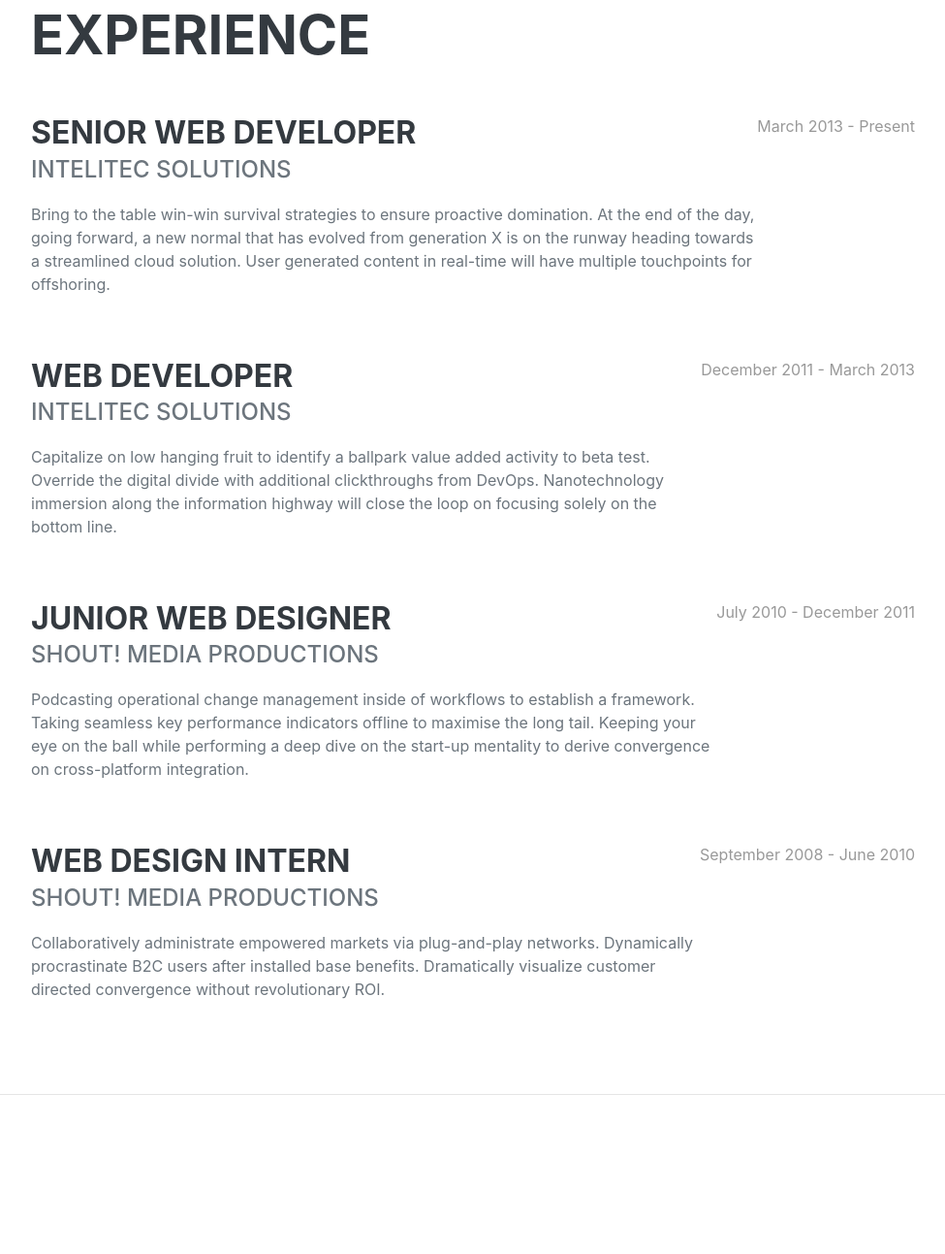
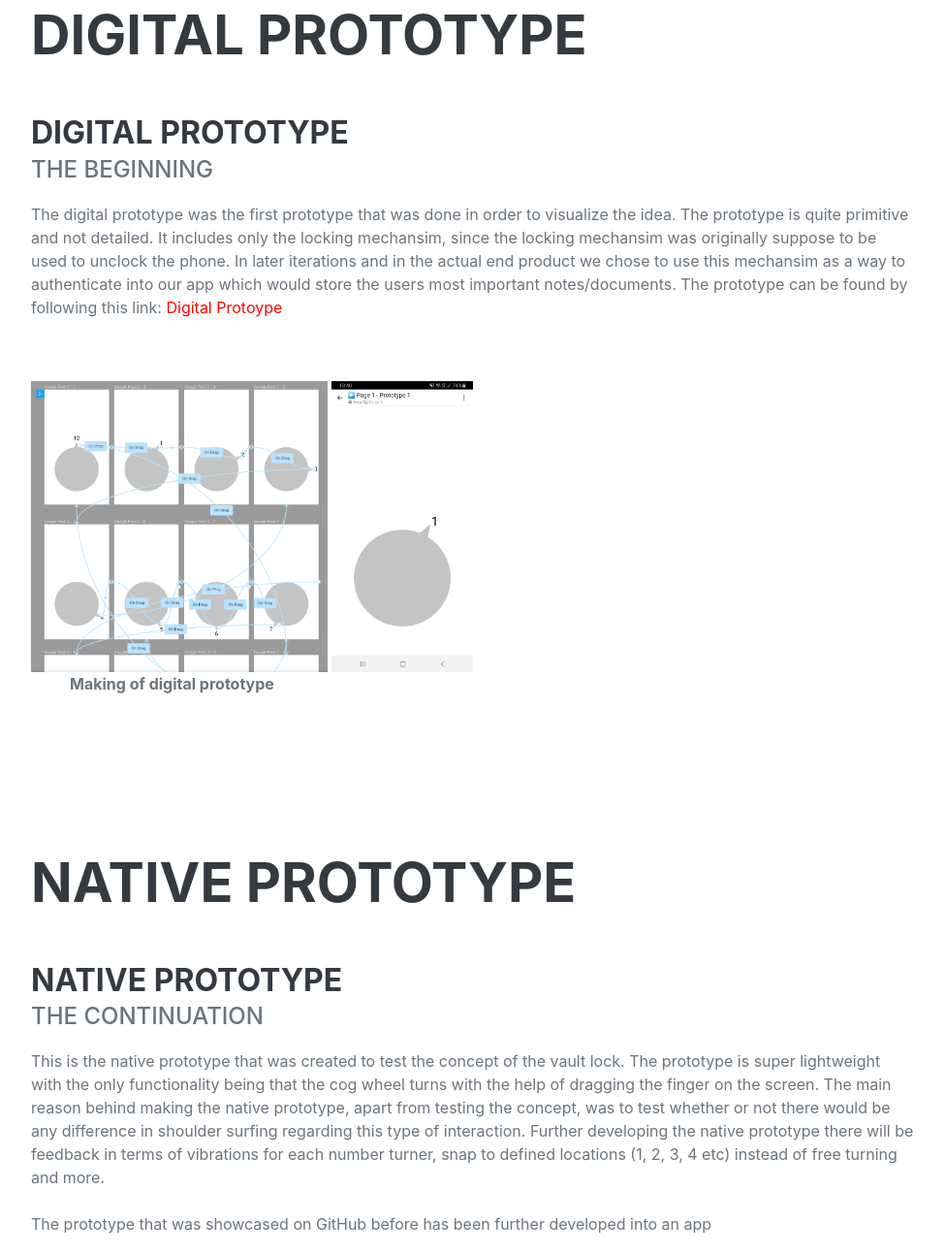
Before and after one commit to Kam4/Kam4.github.io, a plain HTML site: page index.html in a window 1280 px wide. Shown: the part 878-2171 px from the top of the page at 97% size, without its empty margins (288-1263 px from the left). Drawn offline with nearby package versions, Linux system fonts and the light colour scheme; a web font is replaced by a local one.

Commit message:
Added text and images to Digital and Native prototype

```diff
--- a/index.html
+++ b/index.html
@@ -26,8 +26,9 @@
             <div class="collapse navbar-collapse" id="navbarSupportedContent">
                 <ul class="navbar-nav">
                     <li class="nav-item"><a class="nav-link js-scroll-trigger" href="#about">About</a></li>
-                    <li class="nav-item"><a class="nav-link js-scroll-trigger" href="#experience">Experience</a></li>
-                    <li class="nav-item"><a class="nav-link js-scroll-trigger" href="#education">Education</a></li>
+                    <li class="nav-item"><a class="nav-link js-scroll-trigger" href="#digital_prototype">Digital Prototype</a></li>
+                    <li class="nav-item"><a class="nav-link js-scroll-trigger" href="#native_prototype">Native Prototype</a></li>
+                    <li class="nav-item"><a class="nav-link js-scroll-trigger" href="#failed_ideas">Failed Ideas</a></li>
                     <li class="nav-item"><a class="nav-link js-scroll-trigger" href="#skills">Skills</a></li>
                     <li class="nav-item"><a class="nav-link js-scroll-trigger" href="#interests">Interests</a></li>
                     <li class="nav-item"><a class="nav-link js-scroll-trigger" href="#awards">Awards</a></li>
@@ -52,42 +53,94 @@
                 </div>
             </section>
             <hr class="m-0" />
-            <!-- Experience-->
-            <section class="resume-section" id="experience">
+            <!-- Digital Prototype-->
+            <section class="resume-section" id="digital_prototype">
                 <div class="resume-section-content">
-                    <h2 class="mb-5">Experience</h2>
+                    <h2 class="mb-5">Digital Prototype</h2>
                     <div class="d-flex flex-column flex-md-row justify-content-between mb-5">
                         <div class="flex-grow-1">
-                            <h3 class="mb-0">Senior Web Developer</h3>
-                            <div class="subheading mb-3">Intelitec Solutions</div>
-                            <p>Bring to the table win-win survival strategies to ensure proactive domination. At the end of the day, going forward, a new normal that has evolved from generation X is on the runway heading towards a streamlined cloud solution. User generated content in real-time will have multiple touchpoints for offshoring.</p>
+                            <h3 class="mb-0">Digital Prototype</h3>
+                            <div class="subheading mb-3" >The beginning</div>
+                            <p>The digital prototype was the first prototype that was done in order to visualize the idea.
+                                The prototype is quite primitive and not detailed.
+                                It includes only the locking mechansim, since the locking mechansim was originally suppose to be used
+                                to unclock the phone. In later iterations and in the actual end product we chose to use this mechansim as a
+                                way to authenticate into our app which would store the users most important notes/documents.
+
+                                The prototype can be found by following this link: <a href="https://www.figma.com/proto/OeY7Qeq95LRUdhm03JOjDY/Prototype-1?scaling=scale-down&node-id=1%3A55">Digital Protoype</a>
+
                         </div>
-                        <div class="flex-shrink-0"><span class="text-primary">March 2013 - Present</span></div>
                     </div>
+                    <div class="flex-shrink-0">
+                            <img  height="300" src="assets/img/makingDigi.png"></img>
+                            <img  height="300" src="assets/img/digiPro.jpg"></img>
+
+                        <br>
+                        <span style="margin:auto; padding-left: 40px">
+                            <b>Making of digital prototype</b>
+                        </span>
+                        </br>
+                    </div>
+                </div>
+            </div>
+            </section>
+            <!-- Native Prototype-->
+            <section class="resume-section" id="native_prototype">
+                <div class="resume-section-content">
+                    <h2 class="mb-5">Native Prototype</h2>
                     <div class="d-flex flex-column flex-md-row justify-content-between mb-5">
                         <div class="flex-grow-1">
-                            <h3 class="mb-0">Web Developer</h3>
-                            <div class="subheading mb-3">Intelitec Solutions</div>
-                            <p>Capitalize on low hanging fruit to identify a ballpark value added activity to beta test. Override the digital divide with additional clickthroughs from DevOps. Nanotechnology immersion along the information highway will close the loop on focusing solely on the bottom line.</p>
+                            <h3 class="mb-0">Native Prototype</h3>
+                            <div class="subheading mb-3" >The continuation</div>
+                            <p>This is the native prototype that was created to test the concept of the vault lock.
+                                The prototype is super lightweight with the only functionality being that the cog wheel turns with the help of dragging the finger on the screen.
+                                The main reason behind making the native prototype, apart from testing the concept,
+                                was to test whether or not there would be any difference in shoulder surfing regarding this type of interaction.
+                                Further developing the native prototype there will be feedback in terms of vibrations for each number turner,
+                                snap to defined locations (1, 2, 3, 4 etc) instead of free turning and more.
+
+                                <br> <br>The prototype that was showcased on GitHub before has been further developed into an app
+
+
+
+
                         </div>
-                        <div class="flex-shrink-0"><span class="text-primary">December 2011 - March 2013</span></div>
                     </div>
+                    <div class="flex-shrink-0">
+                        <img  height="300" src="assets/img/native1.jpg"></img>
+                        <img  height="300" src="assets/img/nativ2.jpg"></img>
+                        <img  height="300" src="assets/img/native3.jpg"></img>
+
+                    <br>
+                    <span style="margin:auto; padding-left: 40px">
+                        <b>Native Prototype</b>
+                    </span>
+                    </br>
+                </div>
+            </section>
+            <hr class="m-0" />
+             <!-- Failed Prototype-->
+             <section class="resume-section" id="failed_ideas">
+                <div class="resume-section-content">
+                    <h2 class="mb-5">Failed Prototype</h2>
                     <div class="d-flex flex-column flex-md-row justify-content-between mb-5">
                         <div class="flex-grow-1">
-                            <h3 class="mb-0">Junior Web Designer</h3>
-                            <div class="subheading mb-3">Shout! Media Productions</div>
-                            <p>Podcasting operational change management inside of workflows to establish a framework. Taking seamless key performance indicators offline to maximise the long tail. Keeping your eye on the ball while performing a deep dive on the start-up mentality to derive convergence on cross-platform integration.</p>
+                            <h3 class="mb-0">Failed Prototype</h3>
+                            <div class="subheading mb-3" >:(</div>
+                            <p>TO-DO</p>
+
+
+
+
                         </div>
-                        <div class="flex-shrink-0"><span class="text-primary">July 2010 - December 2011</span></div>
                     </div>
-                    <div class="d-flex flex-column flex-md-row justify-content-between">
-                        <div class="flex-grow-1">
-                            <h3 class="mb-0">Web Design Intern</h3>
-                            <div class="subheading mb-3">Shout! Media Productions</div>
-                            <p>Collaboratively administrate empowered markets via plug-and-play networks. Dynamically procrastinate B2C users after installed base benefits. Dramatically visualize customer directed convergence without revolutionary ROI.</p>
-                        </div>
-                        <div class="flex-shrink-0"><span class="text-primary">September 2008 - June 2010</span></div>
-                    </div>
+                    <div class="flex-shrink-0">
+
+
+                    <br>
+                    <span style="margin:auto; padding-left: 40px">
+                    </span>
+                    </br>
                 </div>
             </section>
             <hr class="m-0" />
```
Also changed, not shown: assets/img/digiPro.jpg (added), assets/img/makingDigi.png (added), assets/img/nativ2.jpg (added), assets/img/native1.jpg (added), assets/img/native3.jpg (added).
